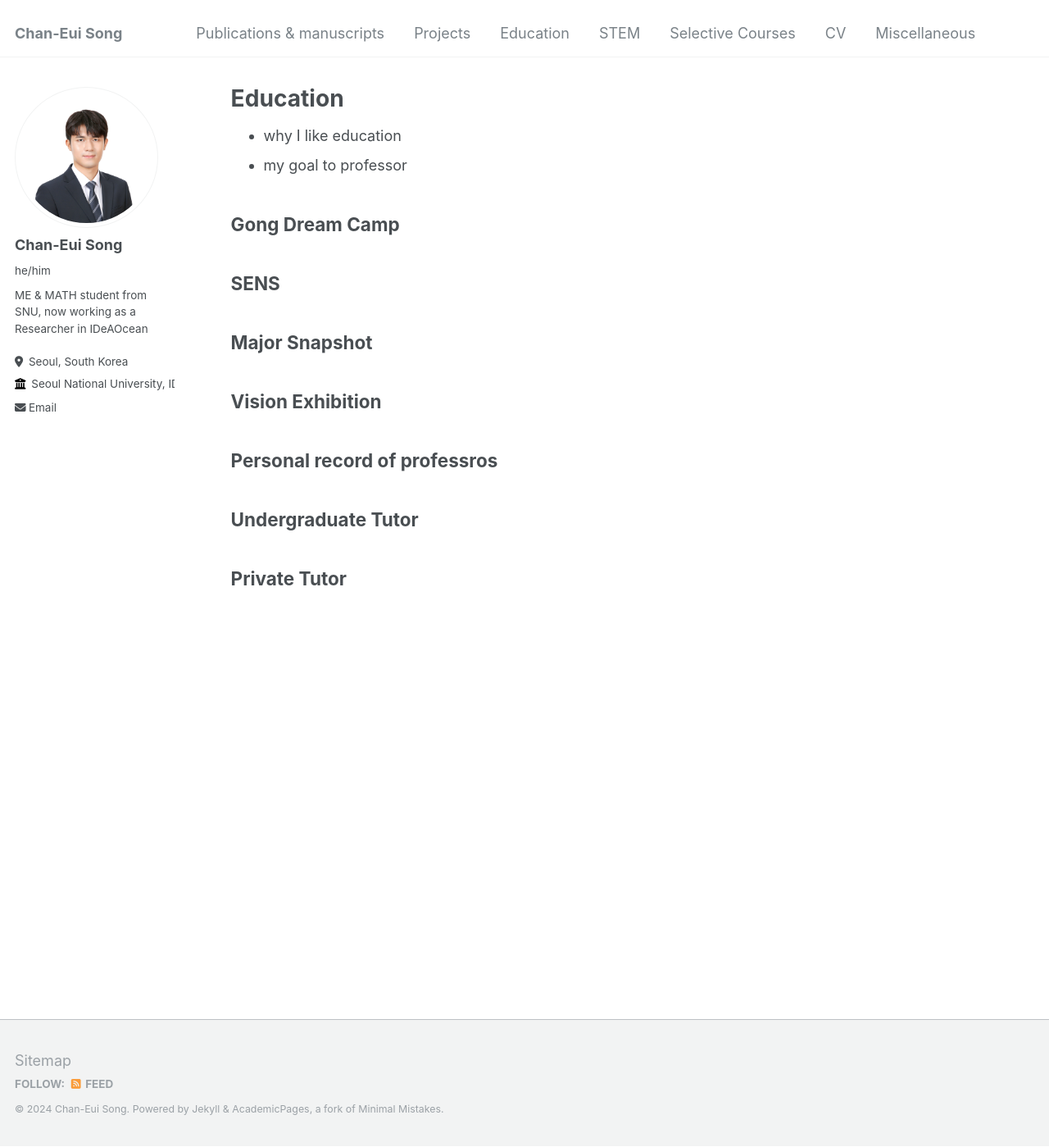
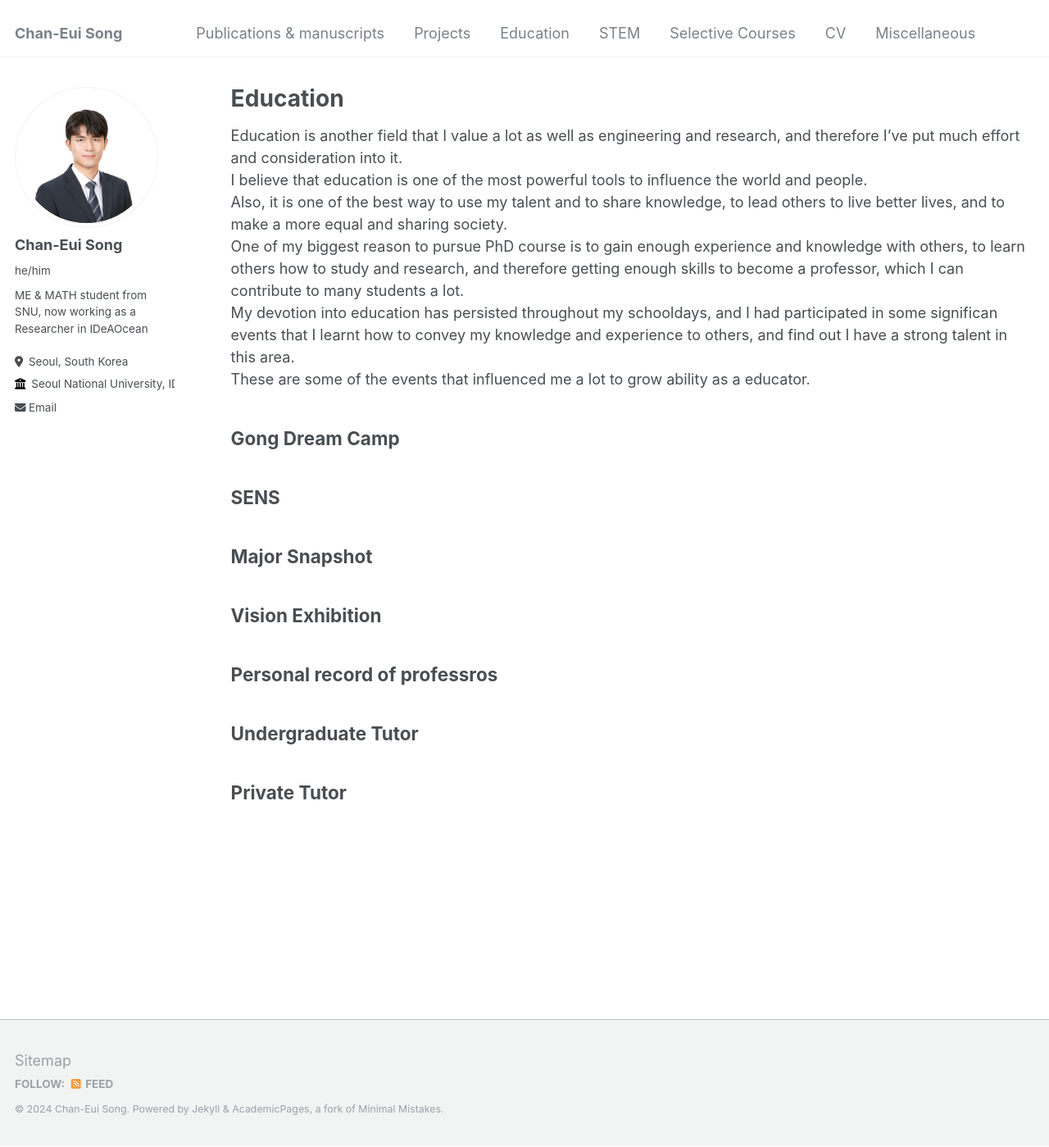
Before and after one commit to cksdml1014/chanisong, a Jekyll site: the page built from _pages/Education.md, in a window 1280 px wide and 1399 px high. Shown: the whole window at 82% size. Built offline with Jekyll 4.4.1, drawn with Linux system fonts in a browser that asks for light colours.

Commit message:
Update Education.md

```diff
--- a/_pages/Education.md
+++ b/_pages/Education.md
@@ -4,8 +4,13 @@ title: "Education"
 permalink: /education/
 author_profile: true
 ---
-- why I like education
-- my goal to professor
+
+Education is another field that I value a lot as well as engineering and research, and therefore I've put much effort and consideration into it.
+I believe that education is one of the most powerful tools to influence the world and people.
+Also, it is one of the best way to use my talent and to share knowledge, to lead others to live better lives, and to make a more equal and sharing society.
+One of my biggest reason to pursue PhD course is to gain enough experience and knowledge with others, to learn others how to study and research, and therefore getting enough skills to become a professor, which I can contribute to many students a lot.
+My devotion into education has persisted throughout my schooldays, and I had participated in some significan events that I learnt how to convey my knowledge and experience to others, and find out I have a strong talent in this area.
+These are some of the events that influenced me a lot to grow ability as a educator.
 
 ## Gong Dream Camp
 
```
